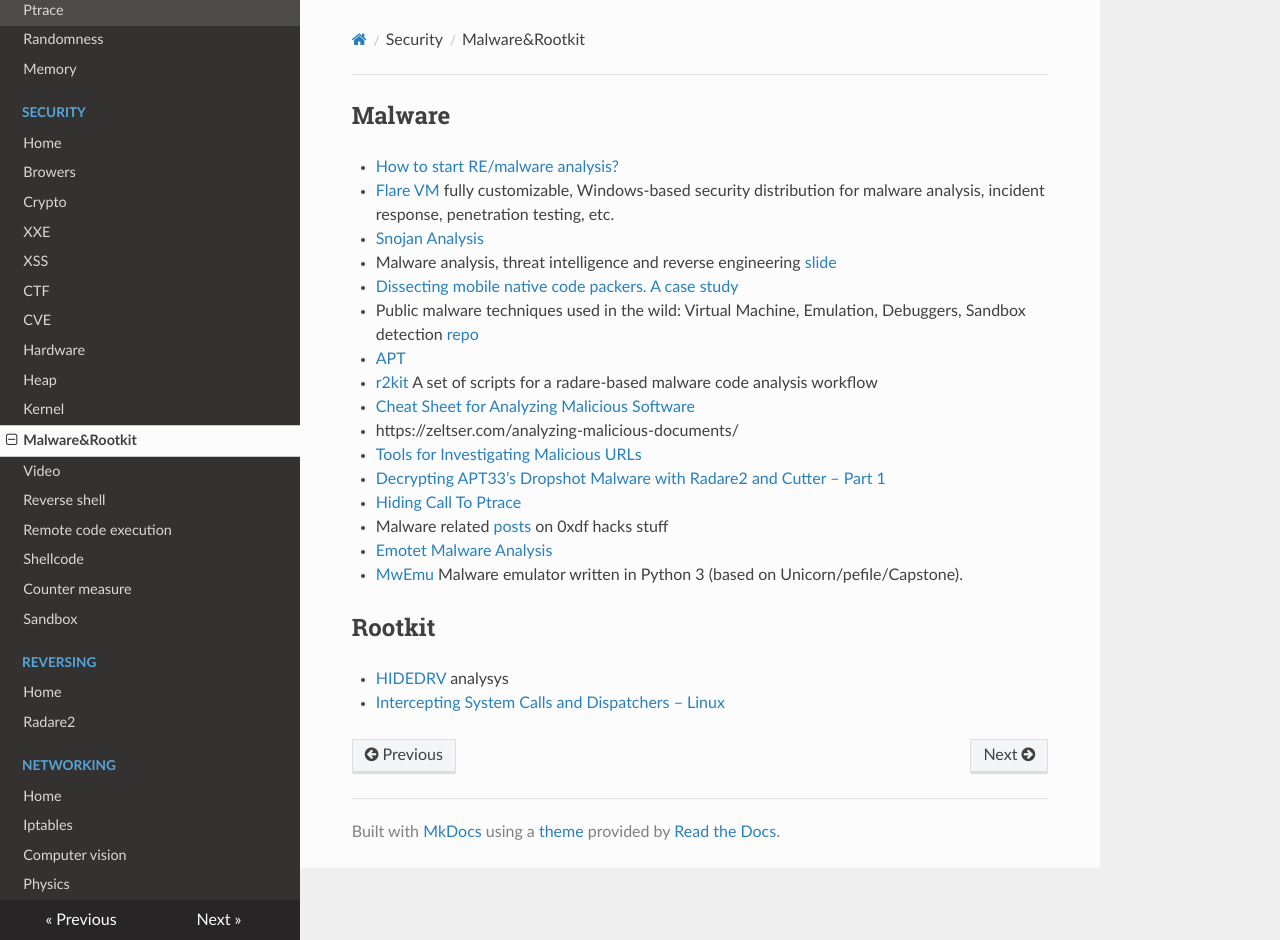
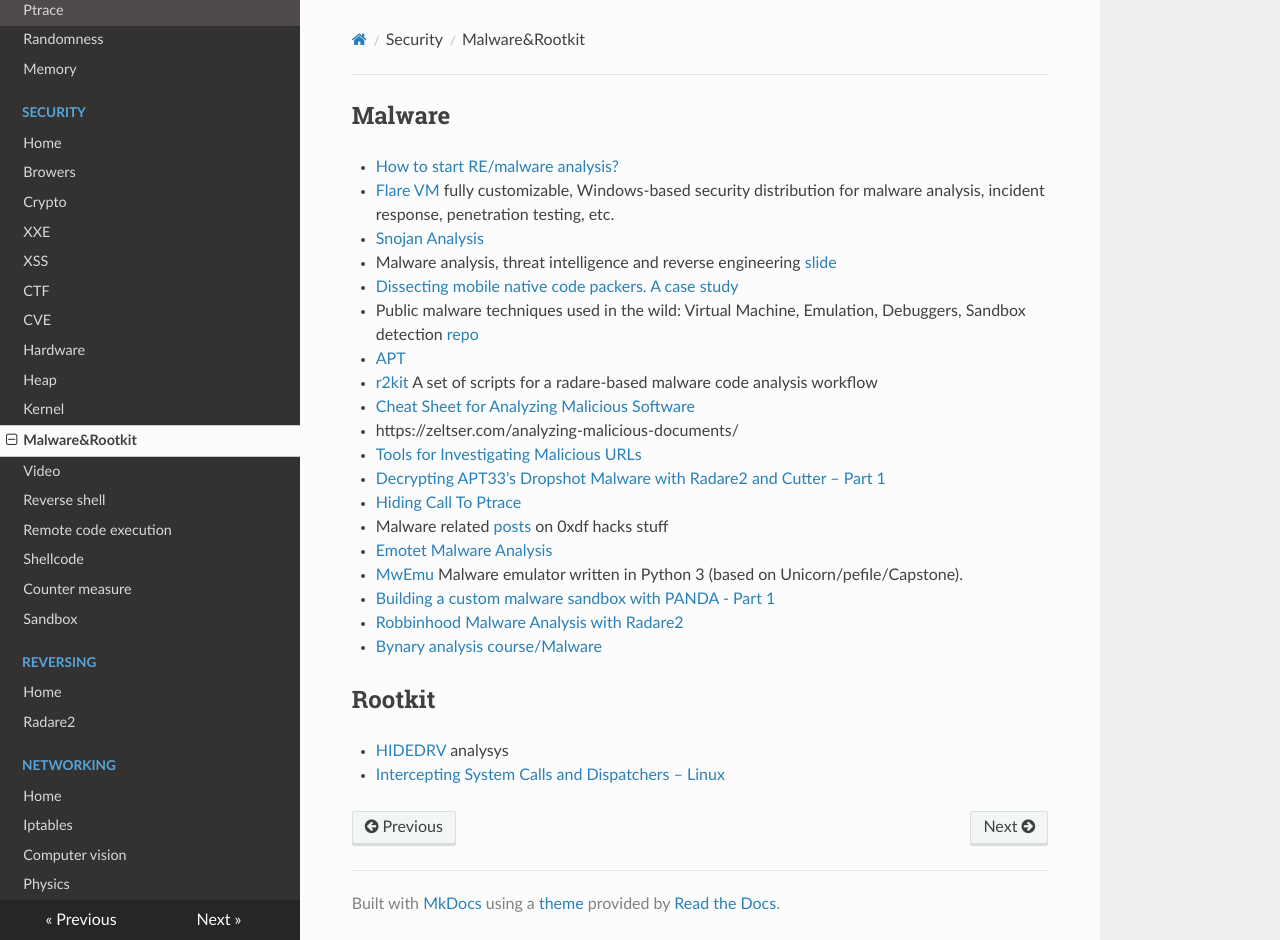
Before and after one commit to gipi/low-level, an MkDocs documentation site: the page built from docs/security/malware.md, in a window 1280 px wide and 940 px high. Built offline with MkDocs 1.6.1, drawn with Linux system fonts in a browser that asks for light colours; nearby versions of some CDN libraries; old or Windows-style settings are respelled for this version of MkDocs.

Commit message:
Update malware.md

```diff
--- a/docs/security/malware.md
+++ b/docs/security/malware.md
@@ -16,6 +16,9 @@
  - Malware related [posts](https://0xdf.gitlab.io/tags.html#malware) on 0xdf hacks stuff
  - [Emotet Malware Analysis](https://medium.com/@nishanmaharjan17/emotet-malware-analysis-33302911695b)
  - [MwEmu](https://gitlab.com/vtopan/mwemu) Malware emulator written in Python 3 (based on Unicorn/pefile/Capstone).
+ - [Building a custom malware sandbox with PANDA - Part 1](https://adalogics.com/blog/Building-a-custom-malware-sandbox-with-PANDA-Part-1)
+ - [Robbinhood Malware Analysis with Radare2](https://goggleheadedhacker.com/blog/post/12)
+ - [Bynary analysis course/Malware](https://maxkersten.nl/binary-analysis-course/malware-analysis)
 
 ## Rootkit
  - [HIDEDRV](http://www.sekoia.fr/blog/wp-content/uploads/2016/10/Rootkit-analysis-Use-case-on-HIDEDRV-v1.6.pdf) analysys
```
